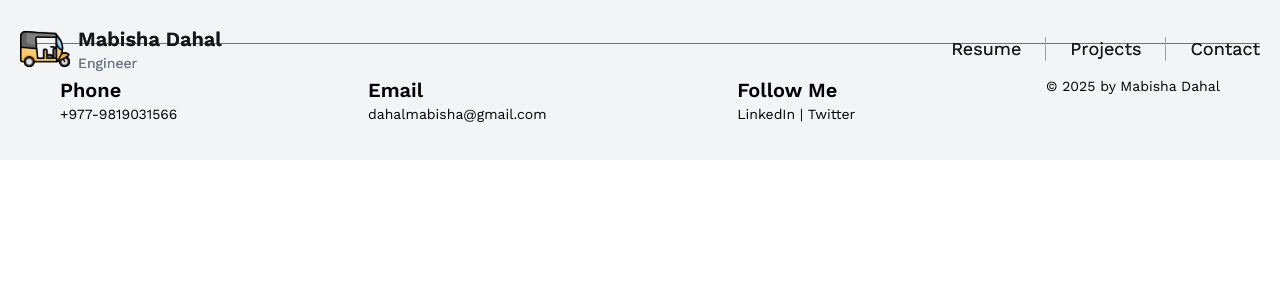
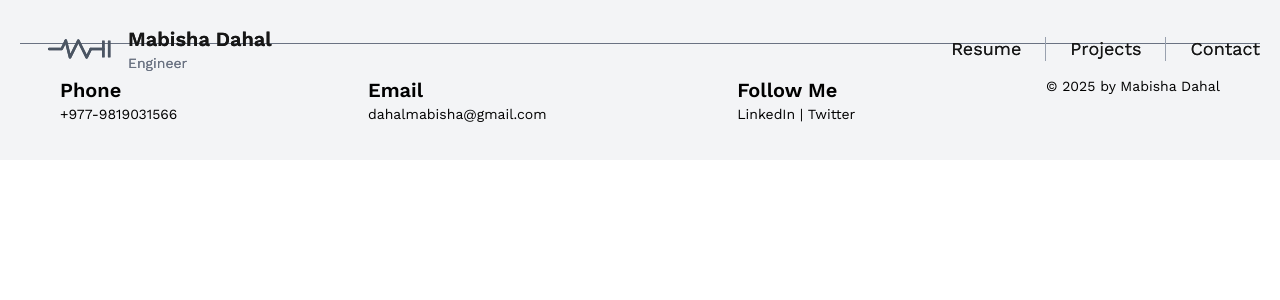
Before and after one commit to mabisha/portfolio, a Next.js app: page /header in a window 1280 px wide. Shown: the top 300 px of the page. Built offline with nearby package versions, Linux system fonts and the light colour scheme.

Commit message:
logo changes

```diff
--- a/src/app/header/page.jsx
+++ b/src/app/header/page.jsx
@@ -36,7 +36,110 @@ export default function Header() {
                             : "relative left-0 transform translate-x-0"
                         }`}
                 >
-                    <img src="./tricycle.png" width={50} height={50} alt="sunflower" />
+                    <div
+                        className={`flex items-center gap-2 transition-all duration-1000
+                    ${scrolled
+                                ? "absolute left-1/2 transform -translate-x-1/2 py-2 px-6 bg-white/70 rounded-full shadow-lg w-md"
+                                : "relative left-0 transform translate-x-0"
+                            }`}
+                    >
+                        {/* CUSTOM SVG: CIRCUIT & BULB */}
+                        <div className="flex items-center justify-center w-[100px] h-[50px]">
+                            <svg
+                                width="100%"
+                                height="100%"
+                                viewBox={scrolled ? "0 0 140 60" : "0 0 50 60"}
+                                fill="none"
+                                xmlns="http://www.w3.org/2000/svg"
+                                className="overflow-visible"
+                            >
+                                {/* --- DEFINE CIRCUIT PATHS --- */}
+
+                                {/* Path 1: Input Trace (Left to Resistor) */}
+                                <path
+                                    d="M 0 30 L 15 30 L 20 20"
+                                    stroke={scrolled ? "#fbbf24" : "#4b5563"}
+                                    strokeWidth="3" strokeLinecap="round" strokeLinejoin="round"
+                                    className="transition-colors duration-500"
+                                />
+
+                                {/* Path 2: The Resistor (Zig Zag) */}
+                                <path
+                                    d="M 20 20 L 25 40 L 35 20 L 45 40 L 50 30"
+                                    stroke={scrolled ? "#fbbf24" : "#4b5563"}
+                                    strokeWidth="3" strokeLinecap="round" strokeLinejoin="round"
+                                    className="transition-all duration-700 ease-linear"
+                                    style={{ strokeDasharray: 100, strokeDashoffset: scrolled ? 0 : 0 }}
+                                />
+
+                                {/* Path 3: Trace to Capacitor (Middle) */}
+                                <path
+                                    d="M 50 30 L 65 30"
+                                    stroke={scrolled ? "#fbbf24" : "#4b5563"}
+                                    strokeWidth="3" strokeLinecap="round"
+                                    className="transition-colors duration-500 delay-300"
+                                />
+
+                                {/* Component: Capacitor (Vertical Lines) */}
+                                <line x1="65" y1="20" x2="65" y2="40" stroke={scrolled ? "#fbbf24" : "#4b5563"} strokeWidth="3" />
+                                <line x1="72" y1="20" x2="72" y2="40" stroke={scrolled ? "#fbbf24" : "#4b5563"} strokeWidth="3" />
+
+                                {/* Path 4: Output Trace (Capacitor to Bulb) */}
+                                <path
+                                    d="M 72 30 L 90 30"
+                                    stroke="#fbbf24"
+                                    strokeWidth="3" strokeLinecap="round"
+                                    className="transition-all duration-500 ease-out delay-500"
+                                    style={{ strokeDasharray: 30, strokeDashoffset: scrolled ? 0 : 30, }}
+                                />
+
+                                {/* --- THE BULB --- */}
+
+                                <g transform="translate(85, 5)" className={`transition-opacity duration-700 delay-300 ${scrolled ? "block" : "hidden"}`}>
+
+                                    {/* Bulb Glass */}
+                                    <path
+                                        d="M 15 30 C 5 30 5 10 15 10 C 25 10 25 30 15 30"
+                                        fill={scrolled ? "#fbbf24" : "transparent"}
+                                        stroke={scrolled ? "#fbbf24" : "#4b5563"}
+                                        strokeWidth="2"
+                                        className={`transition-all duration-500 delay-700 ${scrolled ? "drop-shadow-[0_0_12px_rgba(251,191,36,0.9)] block" : "hidden"}`}
+                                    />
+                                    {/* Filament (Inside Bulb) */}
+                                    <path
+                                        d="M 12 30 L 12 20 L 15 15 L 18 20 L 18 30"
+                                        stroke={scrolled ? "#fff" : "#4b5563"}
+                                        strokeWidth="2" fill="none" strokeLinecap="round" strokeLinejoin="round"
+                                        className={`transition-colors duration-500 delay-700 ${scrolled ? "block" : "hidden"}`}
+                                    />
+                                    {/* Bulb Base (Screw part) */}
+                                    <path
+                                        d="M 11 30 L 19 30 L 19 34 L 11 34 Z"
+                                        fill="#374151"
+                                        style={{ display: scrolled ? "block" : "hidden" }}
+                                    />
+                                    <path
+                                        d="M 13 34 L 17 34 L 16 37 L 14 37 Z"
+                                        fill="#1f2937"
+                                        style={{ display: scrolled ? "block" : "hidden" }}
+                                    />
+
+                                </g>
+
+                                {/* --- EXTRA: Glow Rays (Only visible when lit) --- */}
+                                <g
+                                    transform="translate(105, 30)"
+                                    className={`transition-all duration-500 delay-1000 ${scrolled ? "opacity-100 scale-100" : "opacity-0 scale-50"}`}
+                                >
+                                    <line x1="0" y1="-22" x2="0" y2="-26" stroke="#fbbf24" strokeWidth="2" strokeLinecap="round" />
+                                    <line x1="16" y1="-16" x2="19" y2="-19" stroke="#fbbf24" strokeWidth="2" strokeLinecap="round" />
+                                    <line x1="22" y1="0" x2="26" y2="0" stroke="#fbbf24" strokeWidth="2" strokeLinecap="round" />
+                                </g>
+
+                            </svg>
+                        </div>
+                    </div>
+                    {/* <img src="./tricycle.png" width={50} height={50} alt="sunflower" /> */}
                     <div
                         className={`flex flex-col transition-opacity duration-500
                         ${scrolled ? "opacity-0" : "opacity-100"}`}
@@ -52,7 +155,7 @@ export default function Header() {
                 <nav
                     className={`flex gap-6 items-center text-lg transition-all duration-1000
                     ${scrolled
-                            ? "absolute left-1/2 transform -translate-x-2/5 py-2"
+                            ? "absolute left-1/2 transform -translate-x-2/5 py-2 ml-8"
                             : "relative"
                         }`}
                 >
--- a/src/app/layout.jsx
+++ b/src/app/layout.jsx
@@ -12,15 +12,6 @@ const geistMono = Geist_Mono({
   variable: "--font-geist-mono",
   subsets: ["latin"],
 });
-
-export const metadata = {
-  title: "Mabisha - Portfolio",
-  description: "Mabisha - Portfolio",
-  icons: {
-    // icon: "/metapic.png",  // works fine
-  },
-};
-
 
 export default function RootLayout({ children }) {
   return (
```
Also changed, not shown: 1 other file (tests, documents, lock files or other folders).
